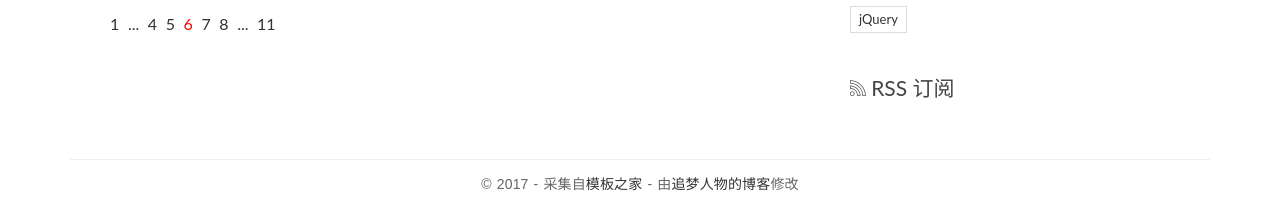
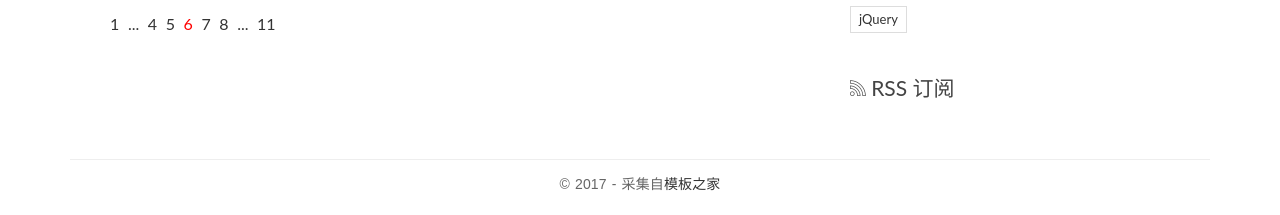
Before and after one commit to icaros217/myblog, a Django app: page / in a window 1280 px wide. Shown: the part 876-1091 px from the top of the page. Run offline with Django 3.2, Linux system fonts and the light colour scheme; data comes from the database, SQL or seed files in the repository; some libraries are stand-ins or nearby versions.

Commit message:
Update base.html

```diff
--- a/blogproject/templates/base.html
+++ b/blogproject/templates/base.html
@@ -166,7 +166,7 @@
             <div class="col-md-12">
                 <p class="copyright">&copy 2017 - 采集自<a href="http://www.cssmoban.com/"
                                                         target="_blank" title="模板之家">模板之家</a>
-                    - 由<a href="http://zmrenwu.com/" title="网页模板" target="_blank">追梦人物的博客</a>修改
+
                 </p>
             </div>
         </div>
```
